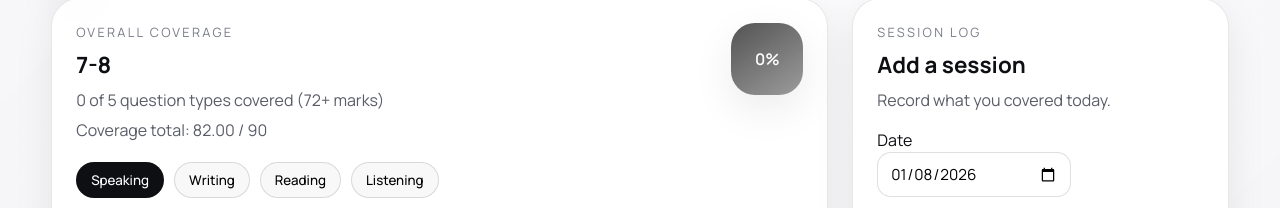
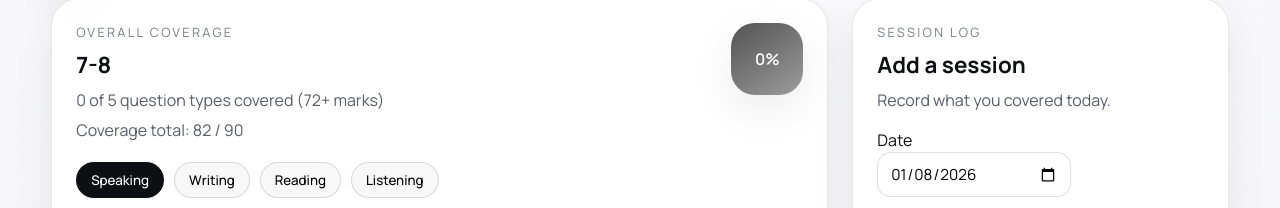
Before and after one commit to scuba3198/pte-class-coverage, a React (Vite) app: page / in a window 1280 px wide. Shown: the part 260-468 px from the top of the page. Built offline with nearby package versions, Linux system fonts and the light colour scheme.

Commit message:
Remove decimal formatting from coverage total

```diff
--- a/src/App.jsx
+++ b/src/App.jsx
@@ -355,7 +355,7 @@ function App() {
                 <p className="card-subtitle">
                   {coverageCounts.covered} of {coverageCounts.total} question types covered (72+ marks)
                 </p>
-                <p className="card-subtitle">{`Coverage total: ${coverageMarksTotal.toFixed(2)} / 90`}</p>
+                <p className="card-subtitle">{`Coverage total: ${coverageMarksTotal} / 90`}</p>
               </div>
               <div className="progress-ring">
                 <span>{Math.round((coverageCounts.covered / coverageCounts.total) * 100) || 0}%</span>
```
